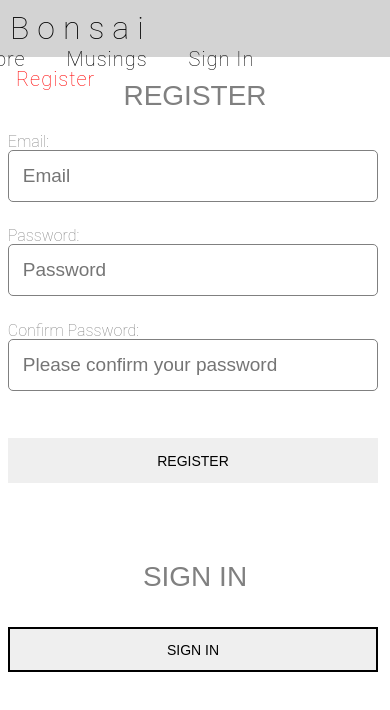
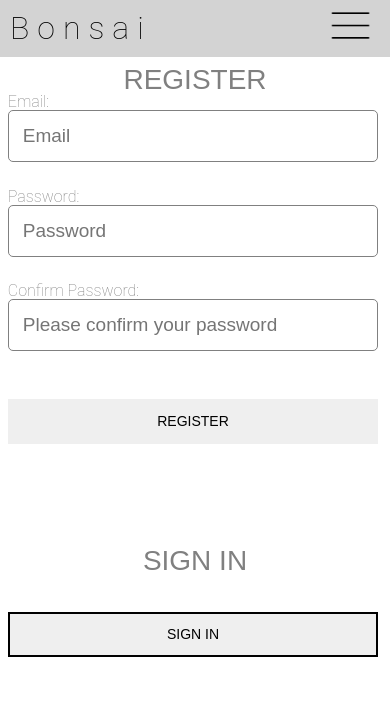
Before and after one commit to spencej4/bonsai, a React (Create React App) app: page /register in a window 390 px wide. Shown: the top 710 px of the page. Built offline with nearby package versions, Linux system fonts and the light colour scheme.

Commit message:
adds mobile styling, header dropdown menu

```diff
--- a/src/App.css
+++ b/src/App.css
@@ -253,20 +253,19 @@ a {
   font-weight: 100;
 }
 
-
-/* testing 04/24/20 */
-
-/* end testing 04/24/20 */
-
+/* ----------------------------deactivated for mobile------------------------ */
 .dd-login-title {
   top: 0;
   right: 24px;
   width: 60px;
   height: 57px;
-  display: inline-block;
+  /* ----------------------------deactivated for mobile------------------------ */
+  display: none;
+  /* ----------------------------deactivated for mobile------------------------ */
   position: absolute;
   z-index: 10;
 }
+/* ----------------------------deactivated for mobile------------------------ */
 
 .dd-login-button {
   width: 41px;
@@ -278,7 +277,7 @@ a {
   /* background-image: url('../src/app/img/user-icon-mobile.png'); */
   background-size: contain;
   cursor: pointer;
-  z-index: 1;
+  z-index: 3;
 }
 
 .dd-login-button-logged-in {
@@ -288,7 +287,7 @@ a {
   /* background-image: url('../src/app/img/user-icon-mobile-logged-in.png'); */
   background-size: contain;
   cursor: pointer;
-  z-index: 1;
+  z-index: 3;
 }
 
 .form-error {
@@ -348,7 +347,6 @@ a {
   padding-top: 1px;
   background-color: white;
 }
-
 
 .user-options {
   top: 0;
@@ -1858,6 +1856,11 @@ hr {
     animation-timing-function: cubic-bezier(0, 1, 1, 0);
   }
 
+  /* hide mobile header links */
+  .headerLinksContainer {
+    display: none;
+  }
+
   .dd-login-menu {
     top: 57px;
     width: 100%;
@@ -1865,6 +1868,7 @@ hr {
     position: absolute;
     background-color: rgba(0, 0, 0, 0.7);
     z-index: 10;
+    text-align: center;
   }
 
   .dd-login-menu::after {
@@ -1886,7 +1890,7 @@ hr {
     top: 0;
     padding-top: 1px;
     width: 100%;
-    height: 104px;
+    height: 205px;
     background-color: white;
   }
 
@@ -1895,6 +1899,10 @@ hr {
     width: 100%;
     height: 205px;
     background-color: white;
+  }
+
+  #user-options {
+    height: 306px;
   }
 
   hr {
@@ -1972,17 +1980,15 @@ hr {
   }
 
   .sign-in-title {
-    margin-top: 4%;
     font-size: 28px;
     font-family: 'Oswald', sans-serif;
     text-transform: uppercase;
   }
 
   #sign-in-form {
-    top: 134px;
     height: auto;
     padding: 0 2% 0 2%;
-    position: absolute;
+    position: relative;
     align-items: center;
     text-align: left;
   }
@@ -2224,7 +2230,7 @@ hr {
     width: 41px;
     height: 41px;
     margin-top: 5px;
-    /* background-image: url('../src/app/img/user-icon-mobile.png'); */
+    background-image: url('../src/img/mobile_menu.png');
     background-size: contain;
     cursor: pointer;
     z-index: 1;
@@ -2234,7 +2240,7 @@ hr {
     width: 41px;
     height: 41px;
     margin-top: 5px;
-    /* background-image: url('../src/app/img/user-icon-mobile-logged-in.png'); */
+    background-image: url('../src/img/mobile_menu.png');
     background-size: contain;
     cursor: pointer;
     z-index: 1;
--- a/src/App.js
+++ b/src/App.js
@@ -13,16 +13,20 @@ class App extends Component {
       isRegistered: false,
       loginError: false,
       isAuthenticated: false,
-      user_ID: null
+      user_ID: null,
+      loginMenuVisible: false
     }
     this.handleSignInChange = this.handleSignInChange.bind(this);
     this.onRegisterSubmit = this.onRegisterSubmit.bind(this);
     this.onLoginSubmit = this.onLoginSubmit.bind(this);
+    this.onLogoutClick = this.onLogoutClick.bind(this);
     this.setCookie = this.setCookie.bind(this);
     this.setCookieID = this.setCookieID.bind(this);
     this.getCookie = this.getCookie.bind(this);
     this.getCookieID = this.getCookieID.bind(this);
     this.checkCookie = this.checkCookie.bind(this);
+    this.toggleLoginMenu = this.toggleLoginMenu.bind(this);
+    this.closeLoginMenu = this.closeLoginMenu.bind(this);
   }
 
 
@@ -109,6 +113,21 @@ class App extends Component {
       // this.createUserImageIDArray();
   }
 
+  // logs user out
+  onLogoutClick() {
+    // sets current cookie to expired
+    document.cookie = "username=; expires=Thu, 01 Jan 1970 00:00:00 UTC; path=/;";
+    document.cookie = "idName=; expires=Thu, 01 Jan 1970 00:00:00 UTC; path=/;";
+
+    this.setState({
+      isAuthenticated: false,
+      log_email: '',
+      user_ID: '',
+      loginError: false
+    })
+    this.toggleLoginMenu();
+  }
+
 
   // create a user cookie
   setCookie(cname, cvalue, exdays) {
@@ -184,12 +203,89 @@ class App extends Component {
     }
   }
 
+  // toggles the menu on click
+  toggleLoginMenu() {
+    let loginMenu = document.getElementById('dd-login-menu');
+    let loginOptions = document.getElementById('login-options');
+    let userOptions = document.getElementById('user-options')
+    // user not authenticated
+    if (!this.state.isAuthenticated) {
+      if (this.state.loginMenuVisible === false) {
+          this.setState({
+              loginMenuVisible: true
+          })
+          loginMenu.classList.remove('hide');
+          loginMenu.classList.add('show');
+          loginOptions.classList.remove('hide');
+          loginOptions.classList.add('show');
+      }
+      else if (this.state.loginMenuVisible === true) {
+          this.setState({
+              loginMenuVisible: false
+          })
+          loginMenu.classList.remove('show');
+          loginMenu.classList.add('hide');
+          loginOptions.classList.remove('show');
+          loginOptions.classList.add('hide');
+      }
+  // user authenticated
+  }else if (this.state.isAuthenticated) {
+      if (this.state.loginMenuVisible && this.state.showUserCard) {
+        this.setState({
+          loginMenuVisible: false
+        })
+        loginMenu.classList.add('hide');
+        loginMenu.classList.remove('show');
+        userOptions.classList.remove('show');;
+        userOptions.classList.add('hide');
+      }
+      else if (this.state.loginMenuVisible === false) {
+        this.setState({
+            loginMenuVisible: true
+        })
+        loginMenu.classList.remove('hide');
+        loginMenu.classList.add('show');
+        userOptions.classList.remove('hide');
+        userOptions.classList.add('show');
+    }
+    else if (this.state.loginMenuVisible === true) {
+        this.setState({
+            loginMenuVisible: false
+        })
+        loginMenu.classList.remove('show');
+        loginMenu.classList.add('hide');
+        userOptions.classList.remove('show');
+        userOptions.classList.add('hide');
+    }
+  }
+  }
+
+  // closes menu when user mouses out
+  closeLoginMenu() {
+    let loginMenu = document.getElementById('dd-login-menu');
+    let userOptions = document.getElementById('user-options')
+
+    this.setState({
+      loginMenuVisible: false
+    })
+    loginMenu.classList.add('hide');
+    loginMenu.classList.remove('show');
+    userOptions.classList.add('hide');
+    userOptions.classList.remove('show');;
+  }
+
 
 
   render() {
     return (
       <Router history={history}>
-        <Header />
+        <Header
+          isAuthenticated = {this.state.isAuthenticated}
+          log_email = {this.state.log_email}
+          onLogoutClick = {this.onLogoutClick}
+          toggleLoginMenu = {this.toggleLoginMenu}
+          closeLoginMenu = {this.closeLoginMenu}
+        />
         <Routes
           handleSignInChange = {this.handleSignInChange}
           onRegisterSubmit = {this.onRegisterSubmit}
--- a/src/components/header.js
+++ b/src/components/header.js
@@ -27,6 +27,97 @@ class Header extends Component {
                             <NavLink to="/register" className='headerLink' activeStyle={{color: "red"}}>Register</NavLink>
                         </li>
                     </div>
+
+                    {/* mobile menu */}
+
+                    {(!this.props.isAuthenticated) ? (
+                            <div className='dd-login-title'>
+                                <div className='dd-login-button'
+                                    onClick={this.props.toggleLoginMenu}>
+                                </div>
+                            </div>
+                        ) : (null)}
+
+
+                        {(this.props.isAuthenticated) ? (
+                            <div className='dd-login-title'>
+                                <div className='dd-login-button-logged-in'
+                                    onClick={this.props.toggleLoginMenu}>
+                                </div>
+                            </div>
+                        ) : (null)}
+                    <div className='dd-login-menu hide' id='dd-login-menu' >
+                        <ul className='login-options hide' id='login-options'>
+                                {/* standard links, no login necessary*/}
+                                <li className='login-option'>
+                                    <Link to="/store" className='headerLink' activeStyle={{color: "red"}}
+                                        onClick={() => this.props.closeLoginMenu()}>Store
+                                    </Link>
+                                </li>
+                                <hr></hr>
+                                <li className='login-option'>
+                                    <Link to="/musings" className='headerLink' activeStyle={{color: "red"}}
+                                        onClick={() => this.props.closeLoginMenu()}>Musings
+                                    </Link>
+                                </li>
+                                <hr></hr>
+                                {/* login necessary, link */}
+                                {(!this.props.isAuthenticated) ? (
+                                    <li className='login-option'>
+                                        <Link to="/signin" className='headerLink' activeStyle={{color: "red"}}
+                                            onClick={() => this.props.closeLoginMenu()}>Sign In
+                                        </Link>
+                                    </li>
+                                ) : (null)}
+                                <hr></hr>
+                                {(!this.props.isAuthenticated) ? (
+                                    <li className='login-option'>
+                                        <Link to="/register" className='headerLink' activeStyle={{color: "red"}}
+                                            onClick={() => this.props.closeLoginMenu()}>Register
+                                        </Link>
+                                    </li>
+                                ) : (null)}
+                        </ul>
+
+
+                        {/* user is logged in */}
+                        <ul className='user-options hide' id='user-options'>
+                            {/* standard links, no login necessary*/}
+                            <li className='login-option'>
+                                    <Link to="/store" className='headerLink' activeStyle={{color: "red"}}
+                                        onClick={() => this.props.closeLoginMenu()}>Store
+                                    </Link>
+                            </li>
+                            <hr></hr>
+                            <li className='login-option'>
+                                <Link to="/musings" className='headerLink' activeStyle={{color: "red"}}
+                                    onClick={() => this.props.closeLoginMenu()}>Musings
+                                </Link>
+                            </li>
+                            <hr></hr>
+
+                            {/* user is logged in, info and links */}
+                            {(this.props.isAuthenticated) ? (
+                                <li className='user-card'
+                                    id='user-card'
+                                   >Logged In As: <br></br><br></br>{this.props.log_email}
+                                </li>
+                            ) : (null)}
+                            <hr></hr>
+                            {(this.props.isAuthenticated) ? (
+                                <li className='login-option'>
+                                    <Link to="/user_info" className='headerLink' activeStyle={{color: "red"}}
+                                        onClick={() => this.props.closeLoginMenu()}>User Info
+                                    </Link>
+                                </li>
+                            ) : (null)}
+                            <hr></hr>
+
+                            {(this.props.isAuthenticated) ? (
+                                <li className='login-option' onClick={() => this.props.onLogoutClick()}>Logout</li>
+                            ) : (null)}
+                        </ul>
+                    </div>
                 </div>
         )
     }
```
Also changed, not shown: src/img/mobile_menu.png (added).
